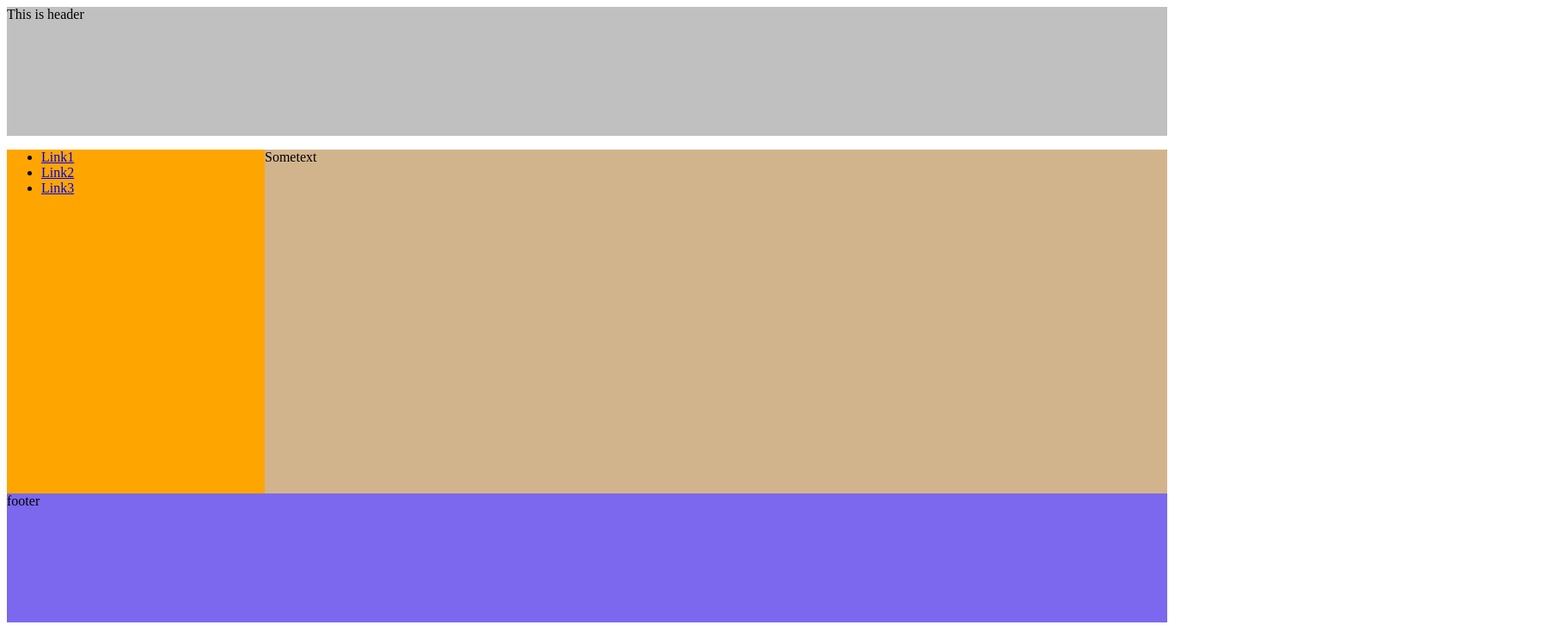
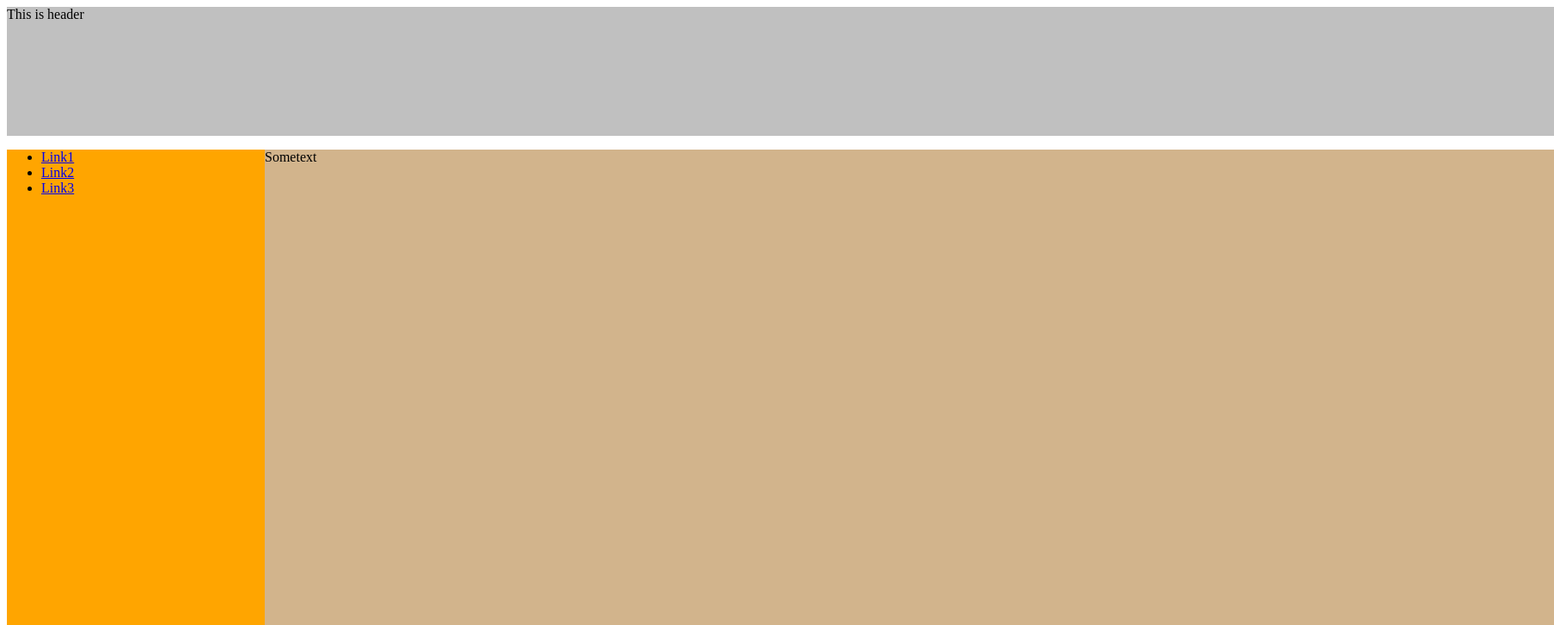
Before and after one commit to Combs93/Bohdan, a plain HTML site: page hm4.html in a window 1280 px wide. Shown: the top 727 px of the page at 86% size, 1808 px wide, since content can reach past the window. Drawn offline with Linux system fonts and the light colour scheme.

Commit message:
Initial commit

```diff
--- a/style.css
+++ b/style.css
@@ -1,25 +1,25 @@
 header {
 	background: silver;
-	width: 1350px;
+	width: 1800px;
 	height: 150px;
 }
 
 nav {
 	background: orange;
 	width: 300px;
-	height: 400px;
+	height: 600px;
 }
 
 section {
 	background: #D2B48C;
-	width: 1050px;
-	height: 400px;
+	width: 1500px;
+	height: 600px;
 	margin-left: 300px;
-	margin-top: -400px;
+	margin-top: -600px;
 }
 
 footer {
 	background: #7B68EE;
-	width: 1350px;
+	width: 1800px;
 	height: 150px;
 }
```
